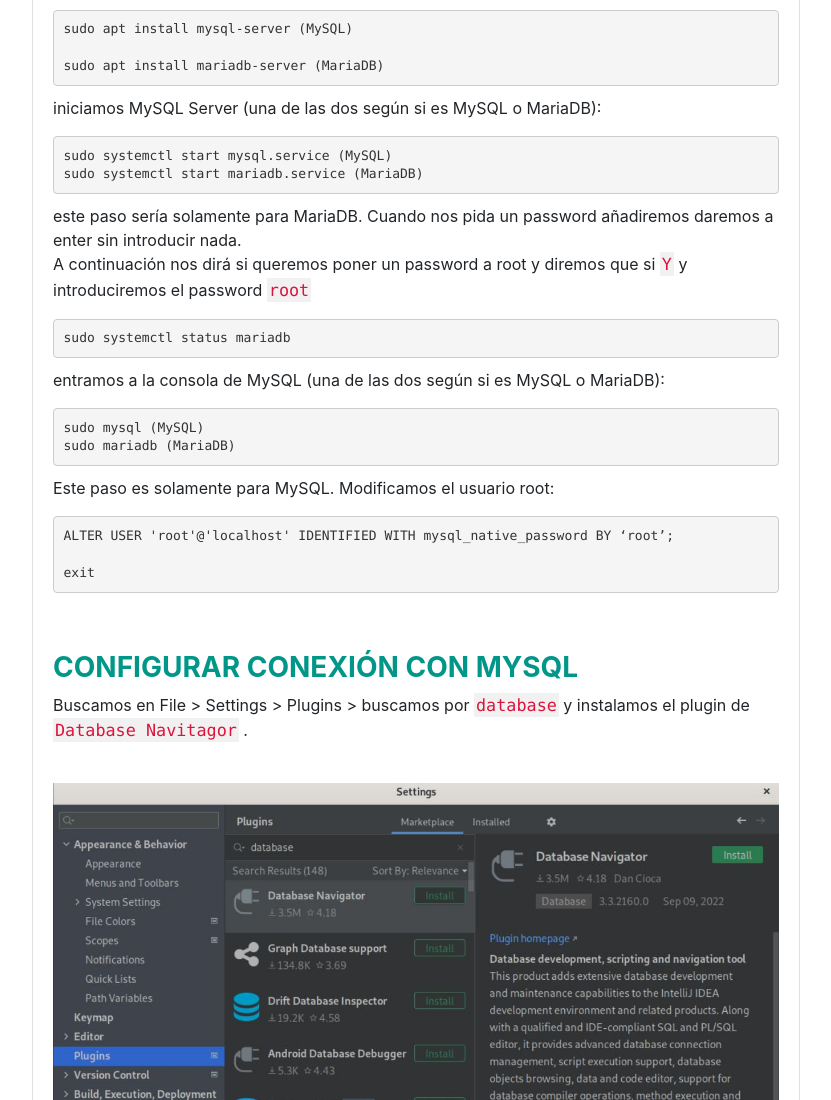
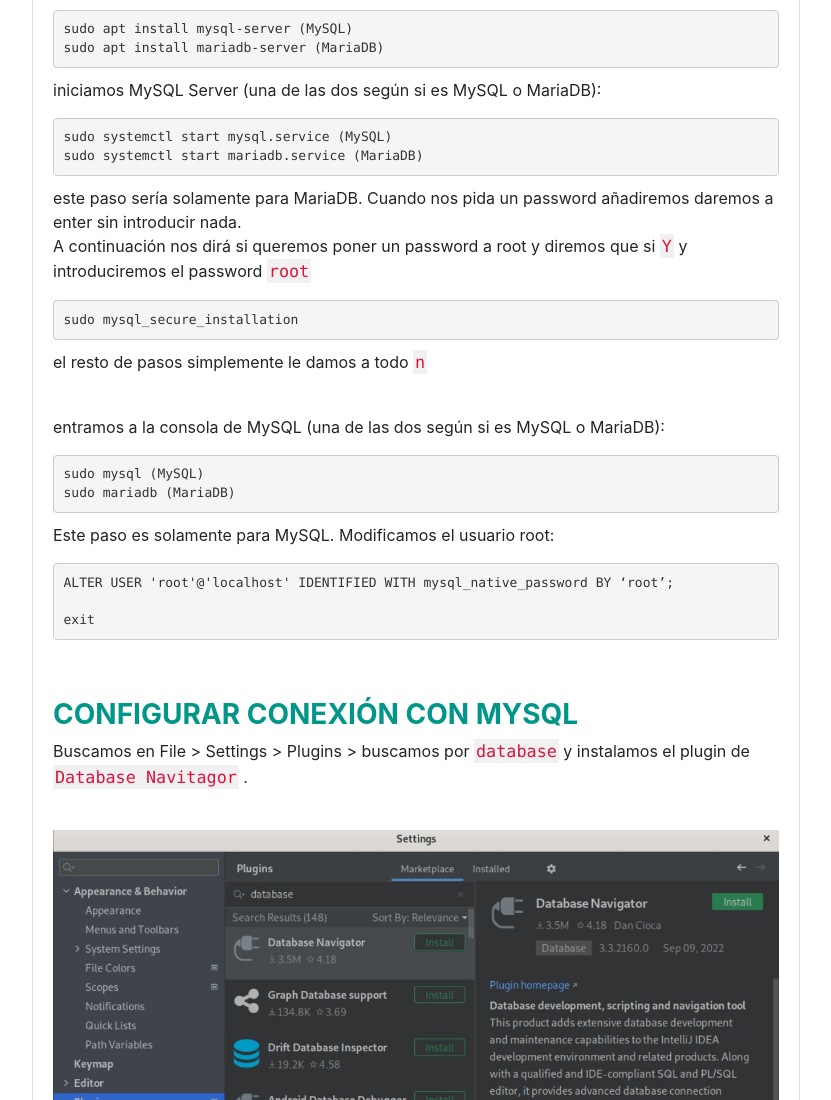
Before and after one commit to hflorido0/M02, a plain HTML site: page recursos/GuiaInstalacionMySQL.html in a window 1280 px wide. Shown: the part 1294-2394 px from the top of the page, without its empty margins (224-1055 px from the left). Drawn offline with nearby package versions, Linux system fonts and the light colour scheme.

Commit message:
Update GuiaInstalacionMySQL.html

```diff
--- a/recursos/GuiaInstalacionMySQL.html
+++ b/recursos/GuiaInstalacionMySQL.html
@@ -77,7 +77,7 @@
 
         <p>instalamos MySQL Server (una de las dos según si es MySQL o MariaDB):</p>
         <pre>
-sudo apt install mysql-server (MySQL)<br/>
+sudo apt install mysql-server (MySQL)
 sudo apt install mariadb-server (MariaDB)</pre>
 
         <p>iniciamos MySQL Server (una de las dos según si es MySQL o MariaDB):</p>
@@ -87,8 +87,8 @@
 
         <p>este paso sería solamente para MariaDB. Cuando nos pida un password añadiremos daremos a enter sin introducir nada.<br/>
         A continuación nos dirá si queremos poner un password a root y diremos que si <code>Y</code> y introduciremos el password <code>root</code></p>
-        <pre>sudo systemctl status mariadb</pre>
-
+        <pre>sudo mysql_secure_installation</pre>
+        <p>el resto de pasos simplemente le damos a todo <code>n</code></p><br/>
         <p>entramos a la consola de MySQL (una de las dos según si es MySQL o MariaDB):</p>
         <pre>
 sudo mysql (MySQL)
```
